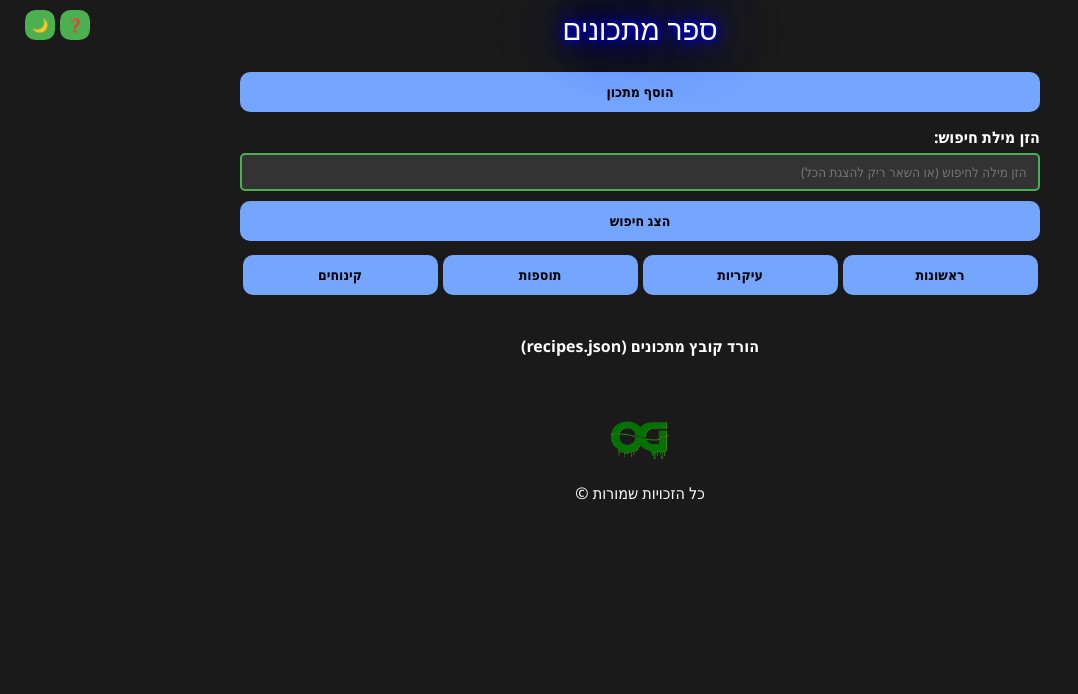
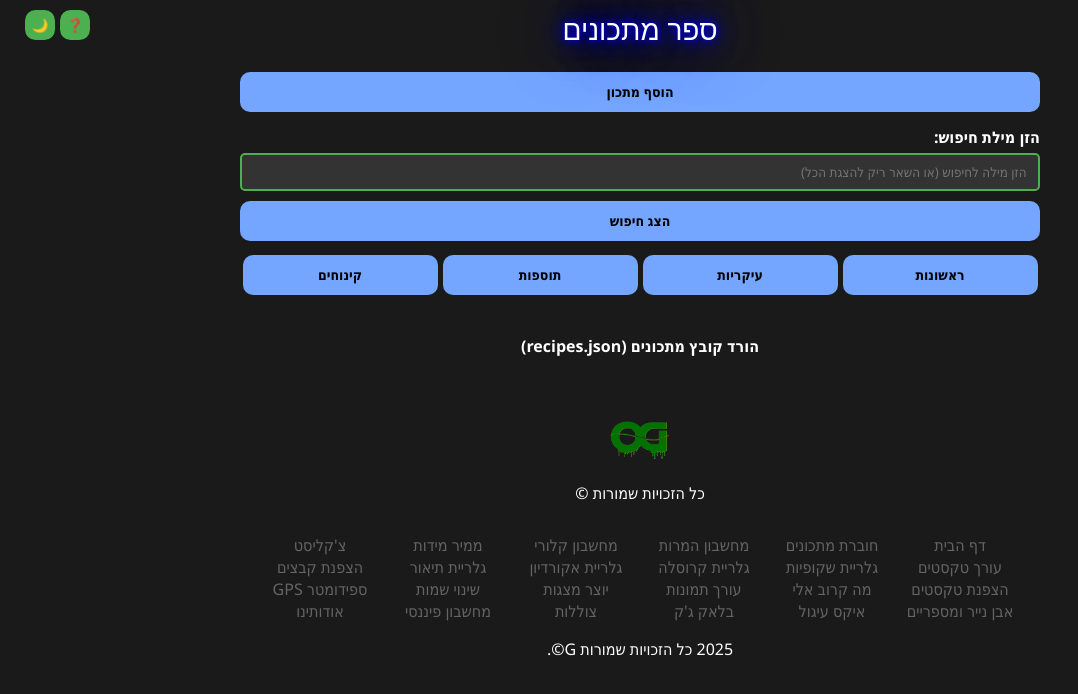
Before and after one commit to OG1968/Main, a plain HTML site: page CB.html in a window 1280 px wide. Shown: the whole page, without its empty margins (0-1078 px from the left). Drawn offline with Linux system fonts and the light colour scheme.

Commit message:
Add files via upload

```diff
--- a/CB.html
+++ b/CB.html
@@ -939,6 +939,14 @@
       </a>
       <p style="color: var(--text-color); margin: 0">כל הזכויות שמורות ©</p>
     </div>
+
+    <script>
+      fetch("footer.html")
+        .then((response) => response.text())
+        .then((data) => {
+          document.body.insertAdjacentHTML("beforeend", data);
+        });
+    </script>
 
     <script>
       const defaultImage = "images/default_image.png";
```
